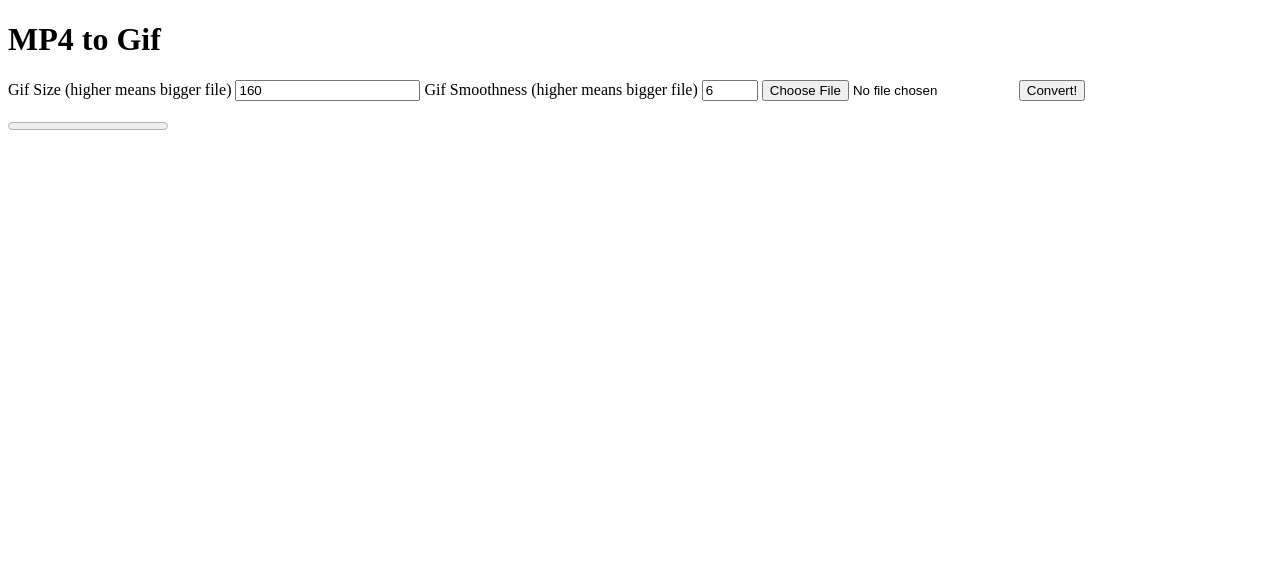
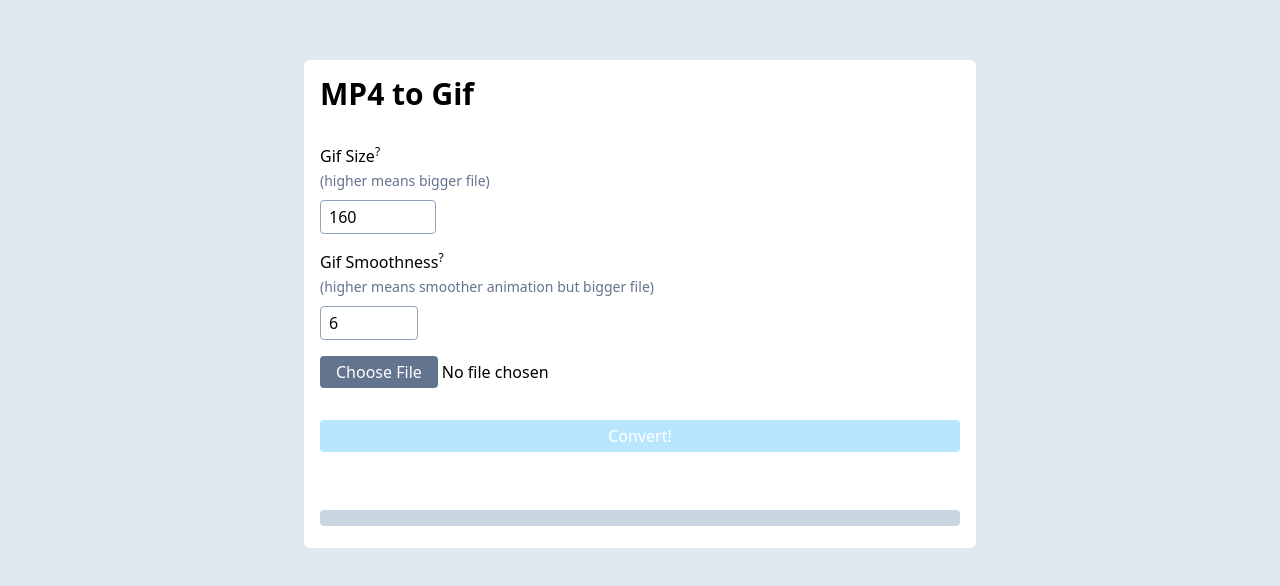
Before and after one commit to MaxMonteil/mp4-to-gif, a website built with Vite: page index.html in a window 1280 px wide. Built offline with nearby package versions, Linux system fonts and the light colour scheme.

Commit message:
feat: add styles

```diff
--- a/index.html
+++ b/index.html
@@ -3,10 +3,81 @@
   <head>
     <meta charset="UTF-8" />
     <meta name="viewport" content="width=device-width, initial-scale=1.0" />
+    <script src="https://cdn.jsdelivr.net/npm/@tailwindcss/browser@4"></script>
     <title>MP4 to Gif</title>
   </head>
-  <body>
-    <div id="app"></div>
+
+  <body class="bg-slate-200 grid place-items-center h-screen p-4">
+    <div
+      id="app"
+      class="bg-white rounded-md w-full max-w-2xl flex flex-col gap-8 p-4 -mt-48"
+    >
+      <h1 class="text-3xl font-bold">MP4 to Gif</h1>
+
+      <form id="form" class="flex flex-col gap-4 group">
+        <label title="Sets the gif width, aspect ratio is maintained">
+          <span class="block after:content-['?'] after:align-super after:text-xs after:cursor-help">Gif Size</span>
+          <span class="text-slate-500 text-sm">(higher means bigger file)</span>
+
+          <input
+            class="block border border-slate-400 rounded px-2 py-1 mt-2"
+            type="number"
+            name="scale"
+            min="160"
+            max="1920"
+            value="160"
+          />
+        </label>
+
+        <label title="Sets the Gif FPS (Frames Per Second)">
+          <span class="block after:content-['?'] after:align-super after:text-xs after:cursor-help">Gif Smoothness</span>
+          <span class="text-slate-500 text-sm">(higher means smoother animation but bigger file)</span>
+          <input
+            class="block border border-slate-400 rounded px-2 py-1 mt-2"
+            type="number"
+            name="fps"
+            min="6"
+            max="60"
+            value="6"
+          />
+        </label>
+
+        <input
+          class="file:px-4 file:py-1 file:rounded file:bg-slate-500 file:text-white file:cursor-pointer active:file:bg-slate-700"
+          type="file"
+          name="file"
+          required
+        />
+
+        <button class="bg-sky-600 text-white rounded py-1 mt-4 group-invalid:bg-sky-200 group-invalid:cursor-not-allowed cursor-pointer">Convert!</button>
+      </form>
+
+      <div>
+        <p
+          id="message"
+          class="text-slate-800 h-6"
+        ></p>
+
+        <progress
+          class="
+            w-full
+            [&::-webkit-progress-bar]:rounded [&::-webkit-progress-bar]:bg-slate-300
+            [&::-webkit-progress-value]:rounded [&::-webkit-progress-value]:bg-sky-500
+          "
+          id="progress"
+          max="100"
+          value="0"
+        ></progress>
+
+        <img id="palette" />
+
+        <p
+          id="file-size"
+          class="text-sm text-slate-600"
+        ></p>
+      </div>
+    </div>
+
     <script type="module" src="/src/main.ts"></script>
   </body>
 </html>
--- a/src/main.ts
+++ b/src/main.ts
@@ -1,36 +1,79 @@
-import { setupForm } from './video-input.ts'
+import { FFmpeg } from '@ffmpeg/ffmpeg'
+import { fetchFile, toBlobURL } from '@ffmpeg/util'
 
-document.querySelector<HTMLDivElement>('#app')!.innerHTML = `
-  <h1>MP4 to Gif</h1>
+const baseURL = 'https://unpkg.com/@ffmpeg/core@0.12.10/dist/esm'
+let ffmpeg: FFmpeg | null = null
 
-  <form id="form">
-    <label title="Sets the gif width, aspect ratio is maintained">
-      Gif Size (higher means bigger file)
-      <input type="number" name="scale" value="160" />
-    </label>
+const form = document.querySelector<HTMLFormElement>('#form')!
+const palette = document.querySelector<HTMLImageElement>('#palette')!
+const message = document.querySelector<HTMLParagraphElement>('#message')!
+const progressBar = document.querySelector<HTMLProgressElement>('#progress')!
+const fileSize = document.querySelector<HTMLProgressElement>('#file-size')!
 
-    <label title="Sets the Gif FPS (Frames Per Second)">
-      Gif Smoothness (higher means bigger file)
-      <input type="number" name="fps" min="6" max="60" value="6" />
-    </label>
+async function convert(file: File, fps: number, scale: number) {
+  const log = messageLogger(message)
 
-    <input type="file" name="file" required />
+  if (ffmpeg === null) {
+    ffmpeg = new FFmpeg()
 
-    <button>Convert!</button>
-  </form>
+    ffmpeg.on('progress', ({ progress }) => progressBar.value = Math.round(progress * 100))
 
-  <div>
-    <p id="message"></p>
+    log('Loading libraries')
+    await ffmpeg.load({
+      coreURL: await toBlobURL(`${baseURL}/ffmpeg-core.js`, 'text/javascript'),
+      wasmURL: await toBlobURL(`${baseURL}/ffmpeg-core.wasm`, 'application/wasm'),
+    })
+    log('Done loading libraries')
+  }
 
-    <progress id="progress" max="100" value="0"></progress>
+  const { name } = file
+  await ffmpeg.writeFile(name, await fetchFile(file))
+  log('Converting...')
 
-    <img id="palette" />
-  </div>
-`
+  await ffmpeg.exec([
+    '-i',
+    name,
+    '-vf',
+    `fps=${fps},scale=${scale}:-1:flags=lanczos,palettegen`,
+    '-y',
+    'palette.png',
+  ])
 
-setupForm(
-  document.querySelector<HTMLFormElement>('#form')!,
-  document.querySelector<HTMLImageElement>('#palette')!,
-  document.querySelector<HTMLParagraphElement>('#message')!,
-  document.querySelector<HTMLProgressElement>('#progress')!,
-)
+  const paletteData = await ffmpeg.readFile('palette.png')
+  await ffmpeg.writeFile('palette.png', paletteData)
+
+  await ffmpeg.exec([
+    '-i',
+    name,
+    '-i',
+    'palette.png',
+    '-filter_complex',
+    `fps=${fps},scale=${scale}:-1:flags=lanczos[x];[x][1:v]paletteuse`,
+    '-y',
+    'output.gif',
+  ])
+
+  const gifData = await ffmpeg.readFile('output.gif')
+  log('Conversion done!')
+
+  palette.src = URL.createObjectURL(new Blob([gifData], { type: 'image/gif' }))
+  fileSize.textContent = `Gif size: ${(gifData.length / (1024 * 1024)).toFixed(2)}MB`
+}
+
+form.addEventListener('submit', (event) => {
+  event.preventDefault()
+  if (event.target == null)
+    return
+
+  const formData = new FormData(event.target as HTMLFormElement)
+  const file = formData.get('file') as File
+
+  if (file.size === 0 || file.name === '')
+    return
+
+  convert(file, Number(formData.get('fps')), Number(formData.get('scale')))
+})
+
+function messageLogger(container: HTMLParagraphElement) {
+  return (message: string) => container.textContent = message
+}
--- a/src/video-input.ts
+++ /dev/null
@@ -1,80 +0,0 @@
-import { FFmpeg } from '@ffmpeg/ffmpeg'
-import { fetchFile, toBlobURL } from '@ffmpeg/util'
-
-const baseURL = 'https://unpkg.com/@ffmpeg/core@0.12.10/dist/esm'
-
-let ffmpeg: FFmpeg | null = null
-
-function messageLogger(container: HTMLParagraphElement) {
-  return (message: string) => container.textContent = message
-}
-
-export function setupForm(
-  form: HTMLFormElement,
-  palette: HTMLImageElement,
-  message: HTMLParagraphElement,
-  progressBar: HTMLProgressElement,
-) {
-  const convert = async (file: File, fps: number, scale: number) => {
-    const log = messageLogger(message)
-
-    if (ffmpeg === null) {
-      ffmpeg = new FFmpeg()
-
-      ffmpeg.on('progress', ({ progress }) => progressBar.value = Math.round(progress * 100))
-
-      log('Loading libraries')
-      await ffmpeg.load({
-        coreURL: await toBlobURL(`${baseURL}/ffmpeg-core.js`, 'text/javascript'),
-        wasmURL: await toBlobURL(`${baseURL}/ffmpeg-core.wasm`, 'application/wasm'),
-      })
-      log('Done loading libraries')
-    }
-
-    const { name } = file
-    await ffmpeg.writeFile(name, await fetchFile(file))
-    log('Converting...')
-
-    await ffmpeg.exec([
-      '-i',
-      name,
-      '-vf',
-      `fps=${fps},scale=${scale}:-1:flags=lanczos,palettegen`,
-      '-y',
-      'palette.png',
-    ])
-
-    const paletteData = await ffmpeg.readFile('palette.png')
-    await ffmpeg.writeFile('palette.png', paletteData)
-
-    await ffmpeg.exec([
-      '-i',
-      name,
-      '-i',
-      'palette.png',
-      '-filter_complex',
-      `fps=${fps},scale=${scale}:-1:flags=lanczos[x];[x][1:v]paletteuse`,
-      '-y',
-      'output.gif',
-    ])
-
-    const gifData = await ffmpeg.readFile('output.gif')
-    log('Conversion done!')
-
-    palette.src = URL.createObjectURL(new Blob([gifData], { type: 'image/gif' }))
-  }
-
-  form.addEventListener('submit', (event) => {
-    event.preventDefault()
-    if (event.target == null)
-      return
-
-    const formData = new FormData(event.target as HTMLFormElement)
-    const file = formData.get('file') as File
-
-    if (file.size === 0 || file.name === '')
-      return
-
-    convert(file, Number(formData.get('fps')), Number(formData.get('scale')))
-  })
-}
```
